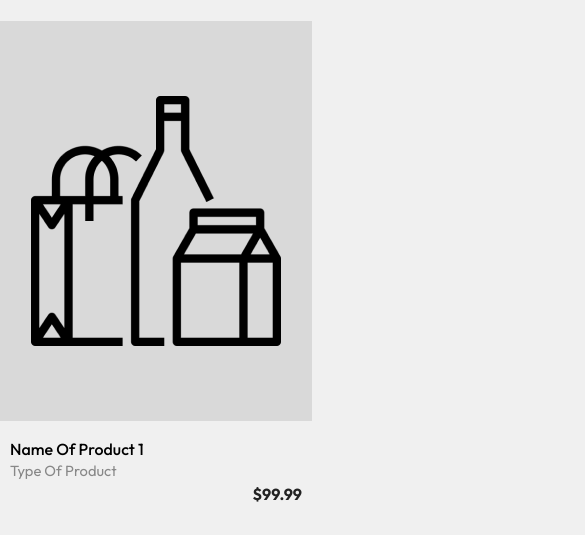
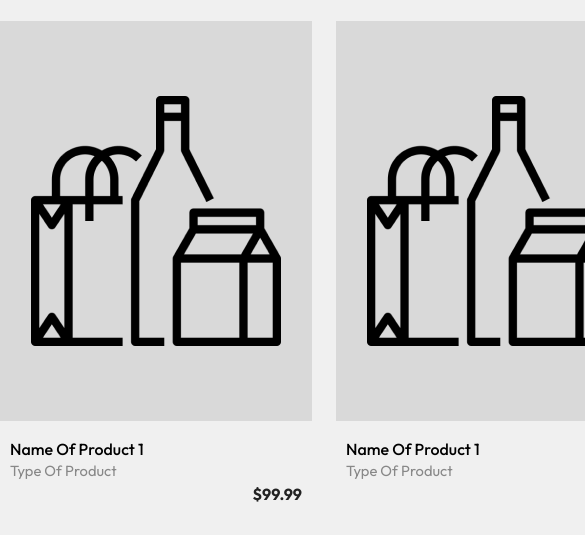
Before and after one commit to JovanMedarovic/dualno_24_25-JS-WebStore, a plain HTML site: page index.html in a window 390 px wide. Shown: the part 187-722 px from the top of the page, 585 px wide, since content can reach past the window. Drawn offline with Linux system fonts and the light colour scheme.

Commit message:
Priprema za #2

```diff
--- a/index.css
+++ b/index.css
@@ -139,24 +139,16 @@ body {
   font-weight: 500;
   margin-bottom: 2px;
 }
+
 .product-type {
   font-size: 0.92rem;
   color: #888;
   margin-bottom: 4px;
 }
+
 .product-price {
   font-size: 1rem;
   font-weight: bold;
   color: #222;
   text-align: right;
 }
-@media (max-width: 900px) {
-  .products-grid {
-    grid-template-columns: repeat(2, 1fr);
-  }
-}
-@media (max-width: 600px) {
-  .products-grid {
-    grid-template-columns: 1fr;
-  }
-}
```
